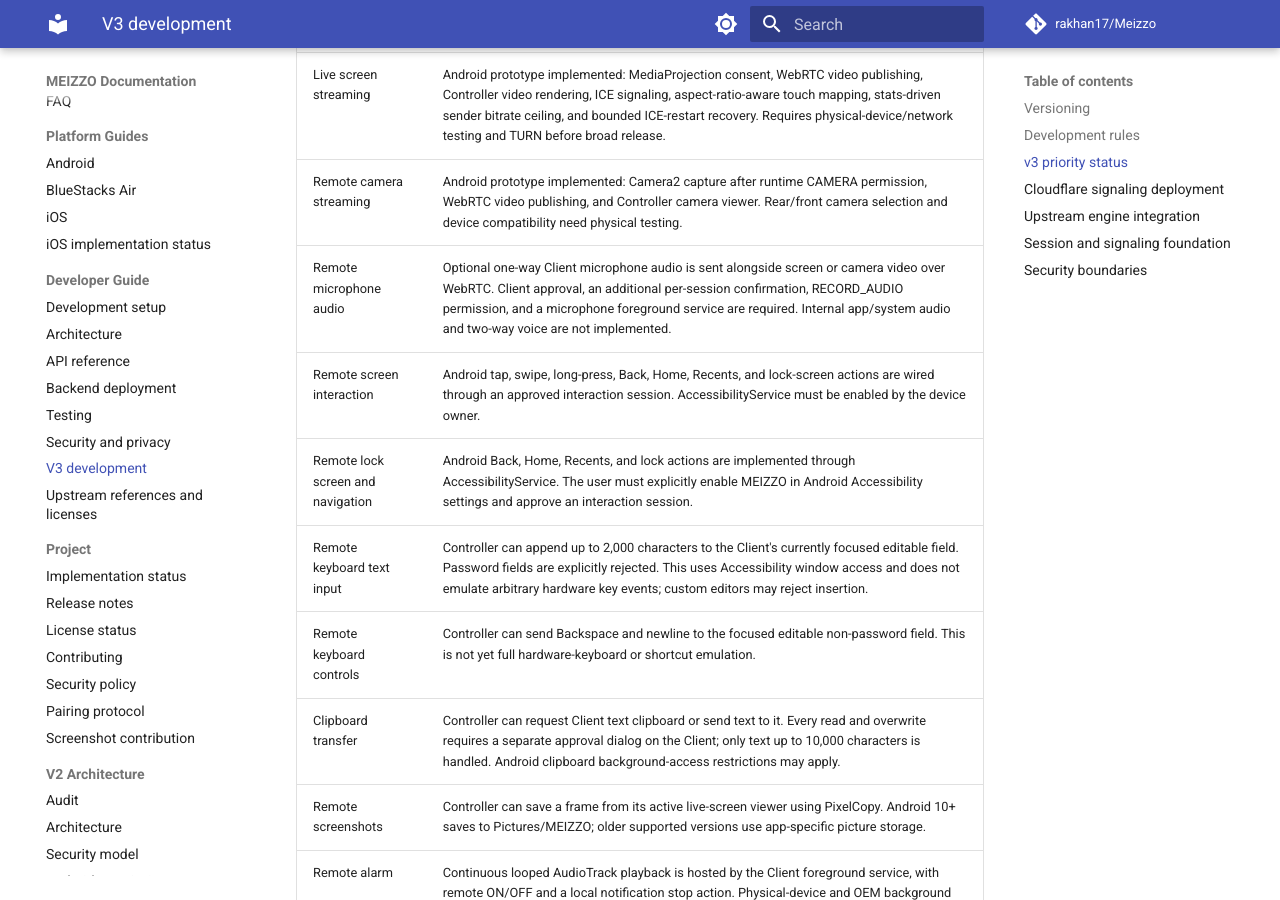
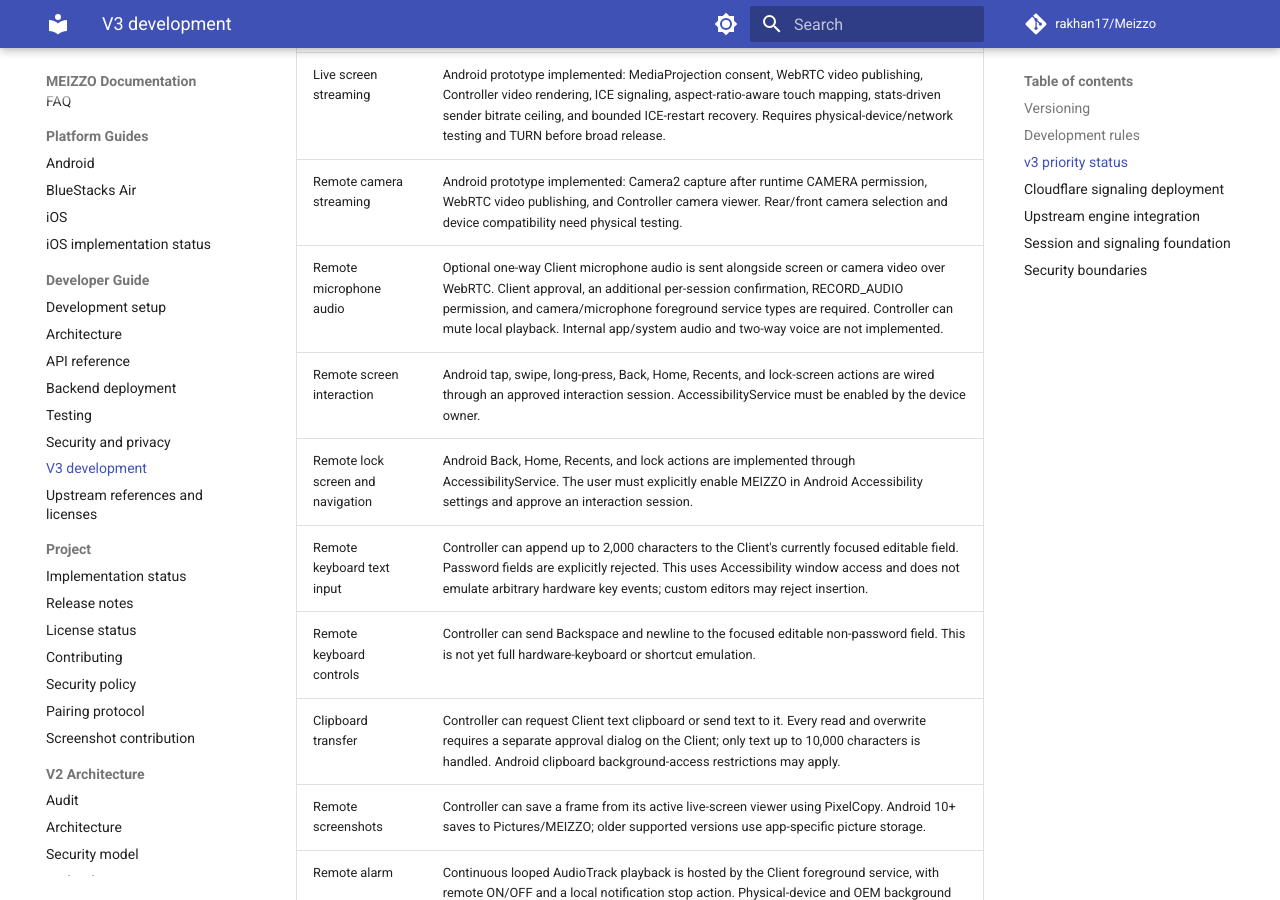
Before and after one commit to rakhan17/Meizzo, an MkDocs documentation site: the page built from docs/v3/README.md, in a window 1280 px wide and 900 px high, scrolled down 835 px. Built offline with MkDocs 1.6.1 and Material for MkDocs 9.7.7, drawn with Linux system fonts in a browser that asks for light colours; comment, search, counter and statistics services are not loaded.

Commit message:
Document Controller microphone playback mute control

```diff
--- a/docs/v3/README.md
+++ b/docs/v3/README.md
@@ -23,7 +23,7 @@ This branch is the isolated development line for MEIZZO 3.x. The v2.5.0 stable l
 |---|---|
 | Live screen streaming | Android prototype implemented: MediaProjection consent, WebRTC video publishing, Controller video rendering, ICE signaling, aspect-ratio-aware touch mapping, stats-driven sender bitrate ceiling, and bounded ICE-restart recovery. Requires physical-device/network testing and TURN before broad release. |
 | Remote camera streaming | Android prototype implemented: Camera2 capture after runtime CAMERA permission, WebRTC video publishing, and Controller camera viewer. Rear/front camera selection and device compatibility need physical testing. |
-| Remote microphone audio | Optional one-way Client microphone audio is sent alongside screen or camera video over WebRTC. Client approval, an additional per-session confirmation, RECORD_AUDIO permission, and a microphone foreground service are required. Internal app/system audio and two-way voice are not implemented. |
+| Remote microphone audio | Optional one-way Client microphone audio is sent alongside screen or camera video over WebRTC. Client approval, an additional per-session confirmation, RECORD_AUDIO permission, and camera/microphone foreground service types are required. Controller can mute local playback. Internal app/system audio and two-way voice are not implemented. |
 | Remote screen interaction | Android tap, swipe, long-press, Back, Home, Recents, and lock-screen actions are wired through an approved interaction session. AccessibilityService must be enabled by the device owner. |
 | Remote lock screen and navigation | Android Back, Home, Recents, and lock actions are implemented through AccessibilityService. The user must explicitly enable MEIZZO in Android Accessibility settings and approve an interaction session. |
 | Remote keyboard text input | Controller can append up to 2,000 characters to the Client's currently focused editable field. Password fields are explicitly rejected. This uses Accessibility window access and does not emulate arbitrary hardware key events; custom editors may reject insertion. |
```
